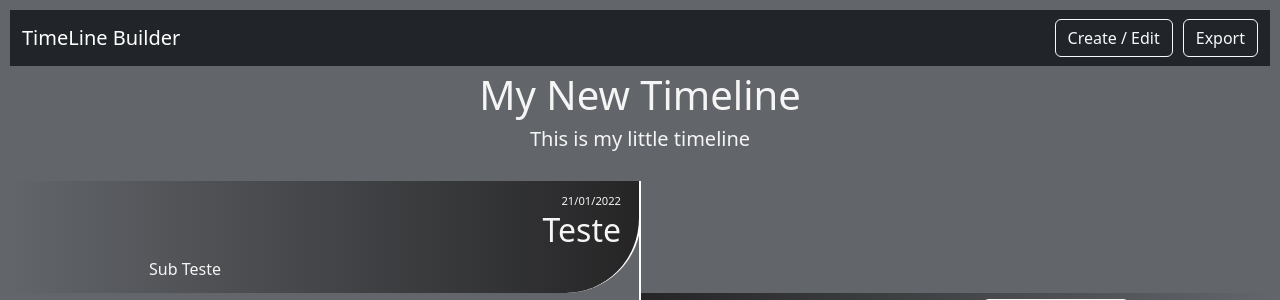
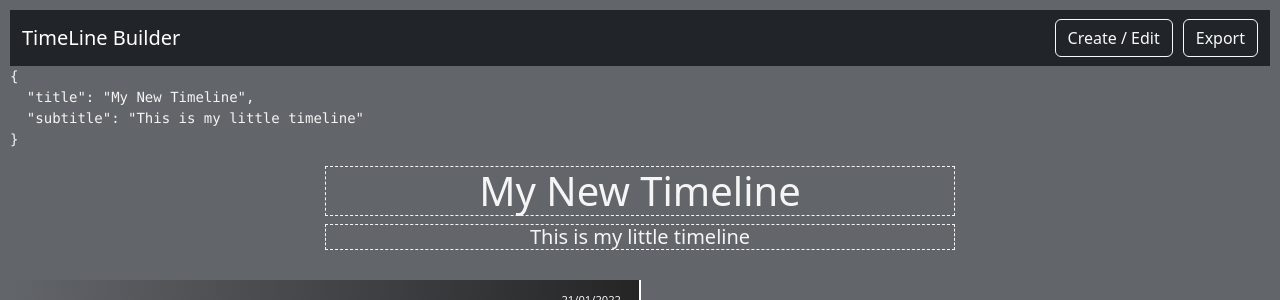
Before and after one commit to rafaelpassarela/timeline-builder, a React (Create React App) app: page / in a window 1280 px wide. Shown: the top 300 px of the page. Built offline with nearby package versions, Linux system fonts and the light colour scheme; grey boxes are pictures that could not be loaded.

Commit message:
callback functions to update main title object

```diff
--- /dev/null
+++ b/src/class/TimelineStorageInterface.tsx
@@ -0,0 +1,6 @@
+interface TimelineStorageInterface {
+  title: string;
+  subtitle: string;
+}
+
+export default TimelineStorageInterface;
--- a/src/class/TitleComponentInterface.tsx
+++ b/src/class/TitleComponentInterface.tsx
@@ -2,6 +2,7 @@ interface TitleInterface {
   title: string;
   subtitle?: string;
   editable?: boolean;
+  callback?: (value: string, type: "h1" | "h5") => void;
 }
 
 export default TitleInterface;
--- a/src/components/AppContainerComponent.tsx
+++ b/src/components/AppContainerComponent.tsx
@@ -20,7 +20,7 @@ class AppContainer extends Component<AppContainerProp, AppContainerState> {
             titleConfig: {
                 title: "My New Timeline",
                 subtitle: "This is my little timeline",
-                editable: false
+                editable: true
             }
         };
     }
--- a/src/components/EventPanelComponent.tsx
+++ b/src/components/EventPanelComponent.tsx
@@ -1,9 +1,10 @@
 import React, { Component } from "react";
-import Container from 'react-bootstrap/Container';
+import Container from "react-bootstrap/Container";
 import EventModelInterface from "../class/EventModelInterface";
+import TimelineStorageInterface from "../class/TimelineStorageInterface";
 import TitleInterface from "../class/TitleComponentInterface";
-import Event from './EventComponent';
-import Title from './title/TitleComponent';
+import Event from "./EventComponent";
+import Title from "./title/TitleComponent";
 
 interface EventPanelProps {
     titleConfig: TitleInterface
@@ -20,14 +21,44 @@ const itens = Array<EventModelInterface>(
     {align: "auto", date: "05/01/2022", title: "Ultima entrada", subtitle: "Sub Teste ultima"}
 );
 
-class EventPanel extends Component<EventPanelProps> {
+class EventPanel extends Component<EventPanelProps, TimelineStorageInterface> {
+
+    constructor(props: EventPanelProps) {
+        super(props);
+        this.state = {
+          title: this.props.titleConfig.title,
+          subtitle: this.props.titleConfig.subtitle!
+        };
+        this.titleChangeHandler = this.titleChangeHandler.bind(this);
+    }
+
+    titleChangeHandler(value: string, type: "h1" | "h5") {
+        switch (type) {
+            case "h1":
+                this.setState({title: value});
+                break;
+
+            case "h5":
+                this.setState({subtitle: value});
+                break;
+
+            default:
+                break;
+        }
+    }
 
     render() {
         let lastAlign = "right" as "left" | "right" | "auto";
 
         return (
             <div>
-                <Title title={this.props.titleConfig.title} subtitle={this.props.titleConfig.subtitle} editable={this.props.titleConfig.editable}></Title>
+                <pre>{JSON.stringify(this.state, null, 2) }</pre>
+                <Title
+                    title={this.props.titleConfig.title}
+                    subtitle={this.props.titleConfig.subtitle}
+                    editable={this.props.titleConfig.editable}
+                    callback={this.titleChangeHandler}
+                />
                 <Container className='base-line' fluid>
                     {
                         itens.map((val: EventModelInterface, idx: number): any => {
--- a/src/components/title/TitleComponent.tsx
+++ b/src/components/title/TitleComponent.tsx
@@ -1,8 +1,18 @@
-import React, { Component } from 'react';
-import TitleInterface from '../../class/TitleComponentInterface';
-import TitleElement from './TitleElement';
+import React, { Component } from "react";
+import TitleInterface from "../../class/TitleComponentInterface";
+import TitleElement from "./TitleElement";
 
 class Title extends Component<TitleInterface> {
+
+    constructor(props: TitleInterface) {
+        super(props);
+
+        this.callbackHandler = this.callbackHandler.bind(this);
+    }
+
+    callbackHandler(value: string, type: "h1" | "h5") {
+        this.props.callback!(value, type);
+    }
 
     render() {
         const { title, subtitle, editable } = this.props;
@@ -10,8 +20,8 @@ class Title extends Component<TitleInterface> {
         return (
             <div>
                 <div className="title">
-                    <TitleElement elemType="h1" editable={editable} text={title} />
-                    <TitleElement elemType="h5" editable={editable} text={subtitle!} />
+                    <TitleElement elemType="h1" editable={editable} text={title} callback={this.callbackHandler} />
+                    <TitleElement elemType="h5" editable={editable} text={subtitle!} callback={this.callbackHandler}/>
                 </div>
             </div>
         );
--- a/src/components/title/TitleElement.tsx
+++ b/src/components/title/TitleElement.tsx
@@ -9,7 +9,8 @@ interface TitleElementState {
 interface TitleElementProp {
     text: string,
     editable?: boolean,
-    elemType: "h1" | "h5";
+    elemType: "h1" | "h5",
+    callback: (value: string, type: "h1" | "h5") => void;
 }
 
 class TitleElement extends Component<TitleElementProp, TitleElementState> {
@@ -56,7 +57,8 @@ class TitleElement extends Component<TitleElementProp, TitleElementState> {
                 this.setState({
                     isEditing: false
                 });
-                break
+                break;
+
             default:
                 break;
         }
@@ -67,7 +69,7 @@ class TitleElement extends Component<TitleElementProp, TitleElementState> {
             this.setState({
                 isEditing: false,
                 text: this.state.editingText.trim()
-            });
+            }, () => this.props.callback(this.state.text, this.props.elemType));
         }
     }
 
```
